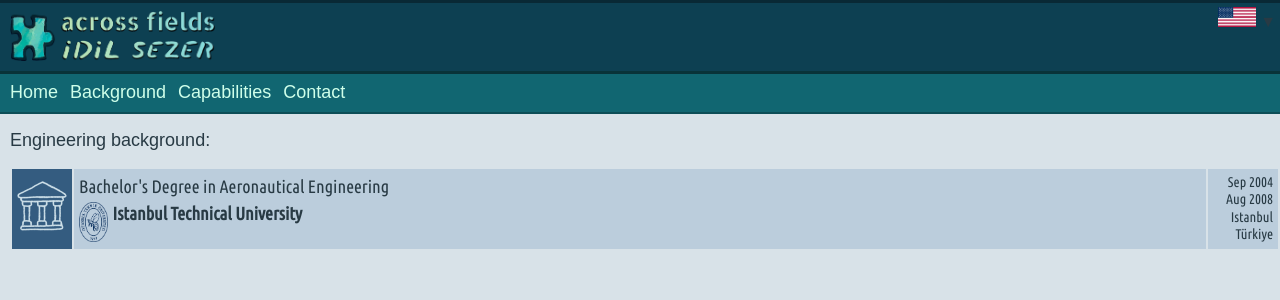
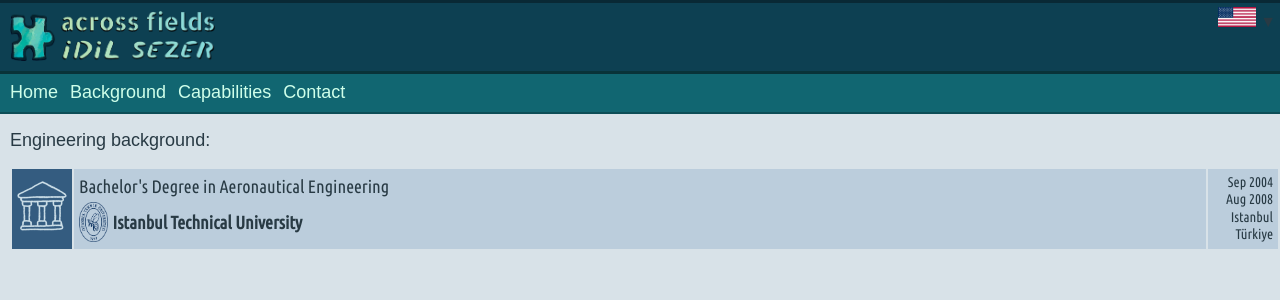
Before and after one commit to acrossfields/idilsezer, a Jekyll site: the page built from en/background.md, in a window 1280 px wide. Shown: the top 300 px of the page. Built offline with Jekyll 4.4.1, drawn with Linux system fonts in a browser that asks for light colours; some web fonts are replaced.

Commit message:
Update background.md

```diff
--- a/en/background.md
+++ b/en/background.md
@@ -16,7 +16,7 @@ permalink: /en/background/
       <div style="margin-bottom: 5px;">
         Bachelor's Degree in Aeronautical Engineering
       </div>
-      <div style="display: flex; align-items: left; gap: 5px;">
+      <div style="display: flex; align-items: center; gap: 5px;">
         <img src="{{ '/assets/images/itu.png' | relative_url }}" alt="ITU" style="height: 40px; vertical-align: middle;">
         <strong>Istanbul Technical University</strong>
       </div>
```
